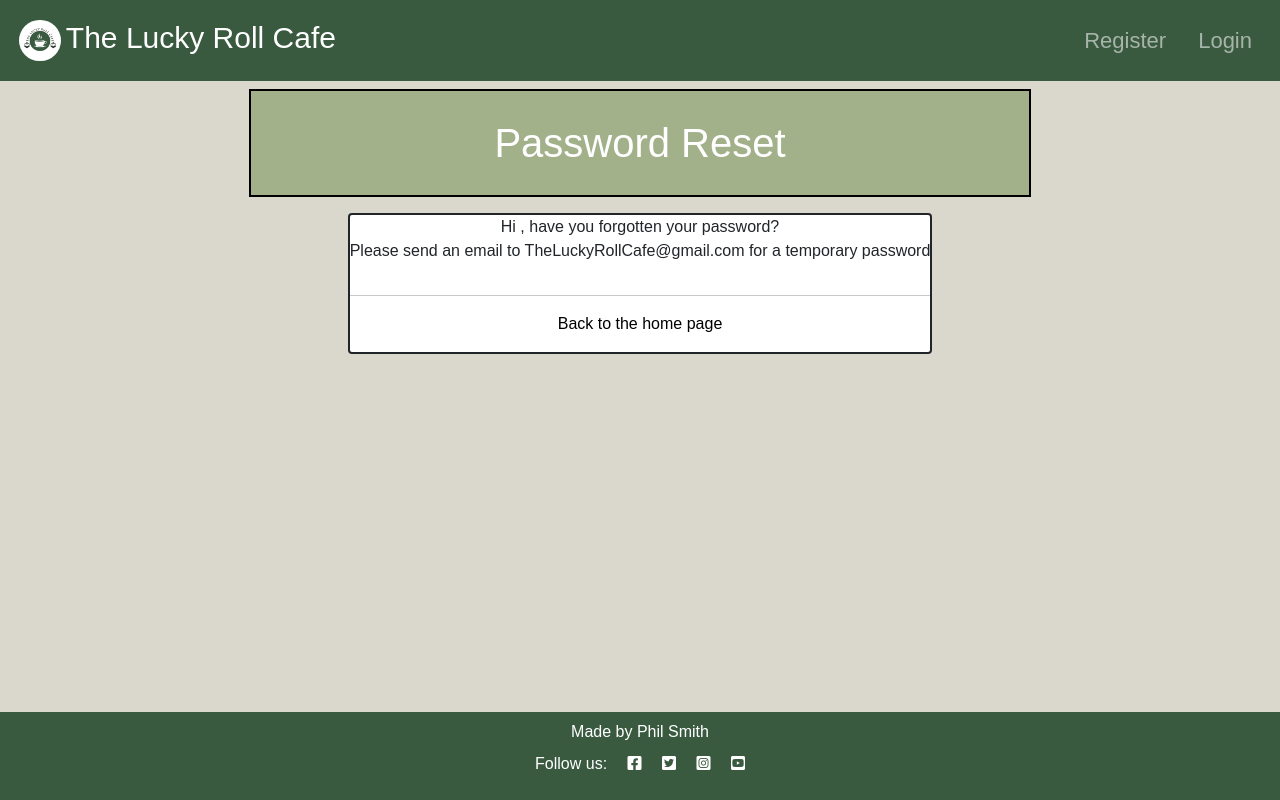
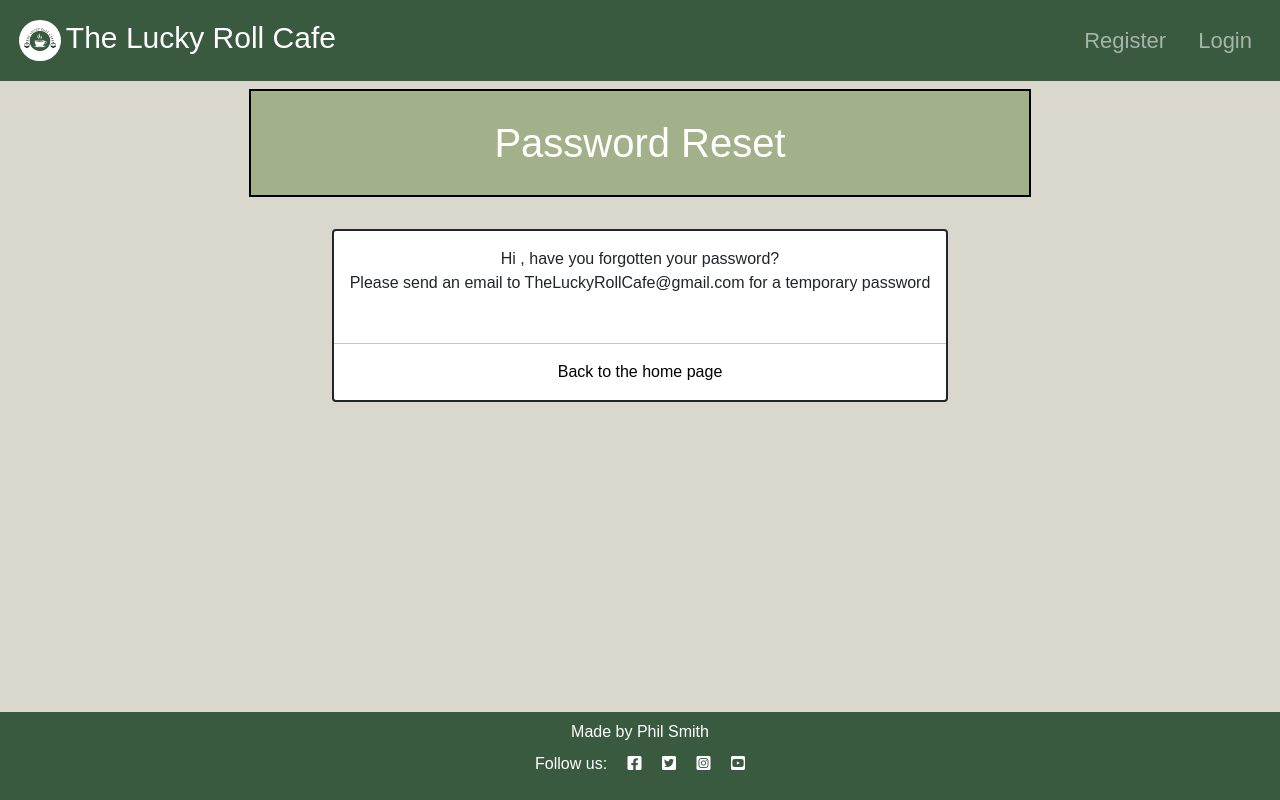
Before and after one commit to smithphil88/the_lucky_roll_cafe, a Django app: page /accounts/password/reset/ in a window 1280 px wide. Run offline with Django 4.2, Linux system fonts and the light colour scheme; some web fonts are replaced.

Commit message:
fix to password reset page - add padding

```diff
--- a/static/css/style.css
+++ b/static/css/style.css
@@ -4,6 +4,7 @@
     position: relative;
     min-height: 100%;
     font-family: "Modern Antiqua", sans-serif;
+    overflow-x: hidden;
 }
 
 footer {
--- a/templates/account/password_reset.html
+++ b/templates/account/password_reset.html
@@ -6,15 +6,15 @@
 {% block head_title %}{% trans "Password Reset" %}{% endblock head_title %}
 
 {% block content %}
-<body>
+
     <section class="container">
         <div class="jumbotron-fluid about-title mt-2">
             <h1 class="pt-2">{% trans "Password Reset" %}</h1>
         </div>
         <div class="row">
-            <div class="d-flex justify-content-center mt-3">
+            <div class="d-flex justify-content-center p-3 mt-3">
                 <div class="border card">
-                    <p class="center">Hi {{user.username}}, have you forgotten your password?<br>
+                    <p class="center p-3">Hi {{user.username}}, have you forgotten your password?<br>
                         Please send an email to TheLuckyRollCafe@gmail.com for a temporary password<br>
                         <hr>
                     <a class="link center" href="{% url 'home' %}">Back to the home page</a>
@@ -23,12 +23,5 @@
 
             </div>
         </div>
-
-
-
     </section>
-</body>
-
-
-
 {% endblock content %}
```
